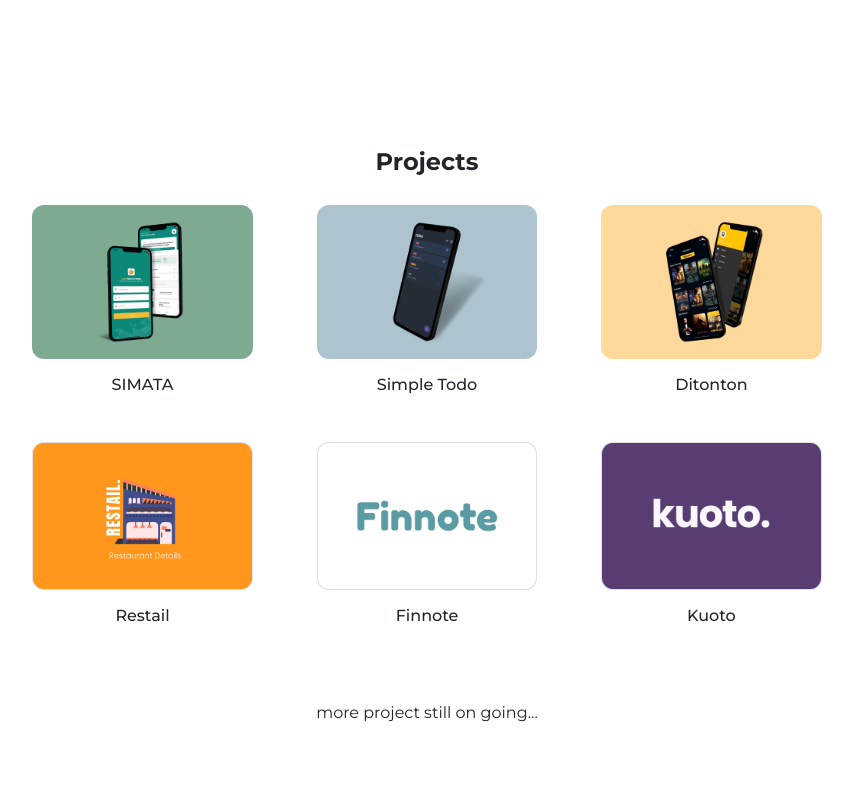
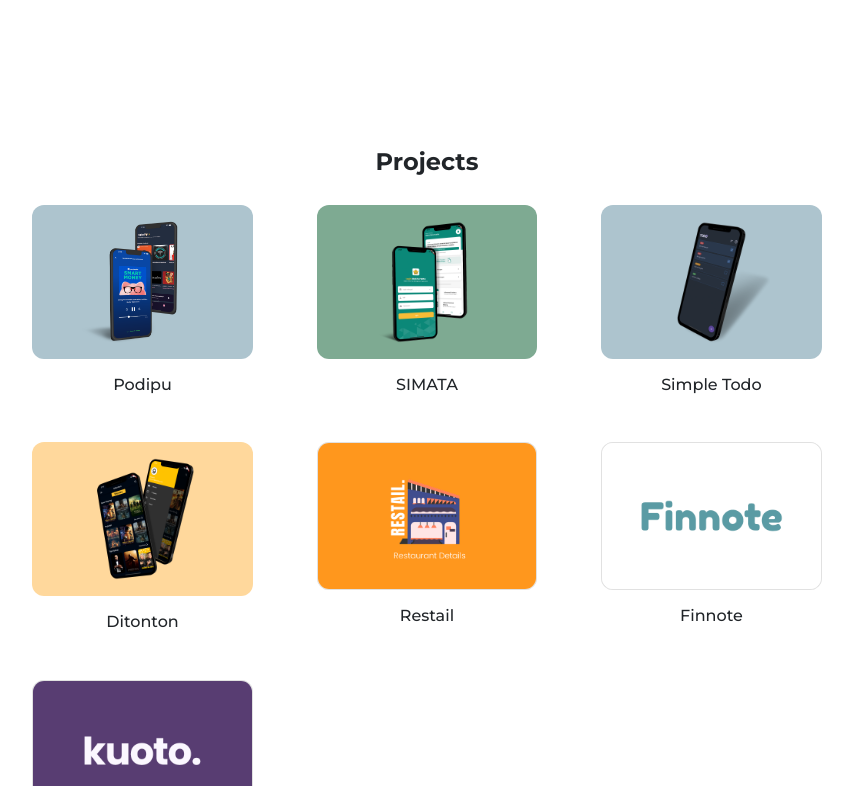
Before and after one commit to nafladiva/nafladiva.github.io, a React (Create React App) app: page / in a window 1280 px wide. Shown: the part 729-1515 px from the top of the page, without its empty margins (213-1066 px from the left). Built offline with nearby package versions, Linux system fonts and the light colour scheme.

Commit message:
feat: add project

```diff
--- a/src/data/ProjectData.js
+++ b/src/data/ProjectData.js
@@ -1,4 +1,10 @@
 const projects = [
+    {
+        id: 'podipu',
+        name: 'Podipu',
+        description: 'A Podcast Mobile App, where you can listen to a variety of the best podcasts, explore podcasts by genres, save podcasts you want to listen to later, and much more!. Podipu was built with Flutter, Bloc, Hive and powered by ListenNotes API for all podcast data.',
+        url: 'https://github.com/nafladiva/podipu'
+    },
     {
         id: 'simata',
         name: 'SIMATA',
--- a/src/ui/sections/ProjectSection.jsx
+++ b/src/ui/sections/ProjectSection.jsx
@@ -1,14 +1,11 @@
 import React from 'react'
 import ProjectBox from '../components/ProjectBox'
+import podipu from '../../images/projects/podipu.png';
 import simata from '../../images/projects/simata.png'
 import todo from '../../images/projects/todo.png'
 import ditonton from '../../images/projects/ditonton.png'
-// import neumize from '../../images/neumize.png'
 import finnote from '../../images/finnote.png'
 import kuoto from '../../images/kuoto.png'
-// import muvila from '../../images/muvila.png'
-// import airbud from '../../images/airbud.png'
-// import cocheck from '../../images/cocheck.png'
 import restail from '../../images/restail.png'
 
 function ProjectSection() {
@@ -17,6 +14,7 @@ function ProjectSection() {
             <h4 className='text-center'><b>Projects</b></h4>
 
             <div className='row'>
+                <ProjectBox name='Podipu' image={podipu} id='podipu' bgColor='ADC4CE' isMockup={true} />
                 <ProjectBox name='SIMATA' image={simata} id='simata' bgColor='7EAA92' isMockup={true} />
                 <ProjectBox name='Simple Todo' image={todo} id='todo' bgColor='ADC4CE' isMockup={true} />
                 <ProjectBox name='Ditonton' image={ditonton} id='ditonton' bgColor='FFD89C' isMockup={true} />
```
Also changed, not shown: src/images/projects/podipu.png (added).
